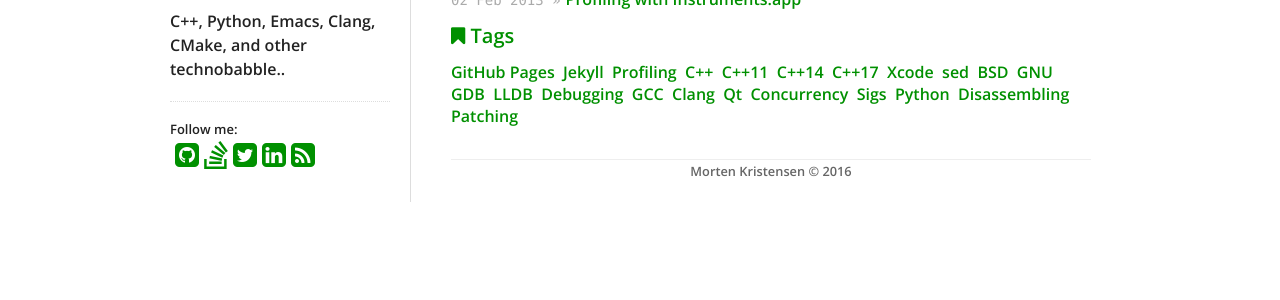
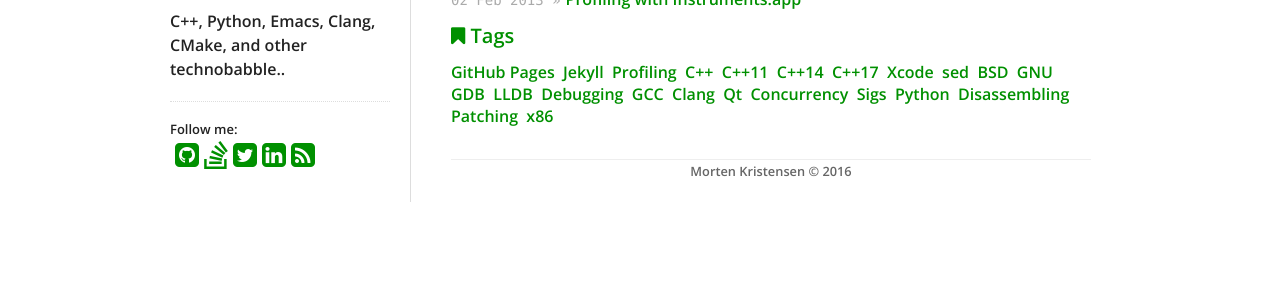
Before and after one commit to netromdk/netromdk.github.io, a Jekyll site: the page built from index.html, in a window 1280 px wide. Shown: the part 314-614 px from the top of the page. Built offline with Jekyll 4.4.1, drawn with Linux system fonts in a browser that asks for light colours; nearby versions of some CDN libraries.

Commit message:
Added x86 tag.

```diff
--- a/_data/tags.yml
+++ b/_data/tags.yml
@@ -63,3 +63,6 @@
 
 - slug: patching
   name: Patching
+
+- slug: x86
+  name: x86
```
Also changed, not shown: tag/x86.md (added, +5 -0 lines).
